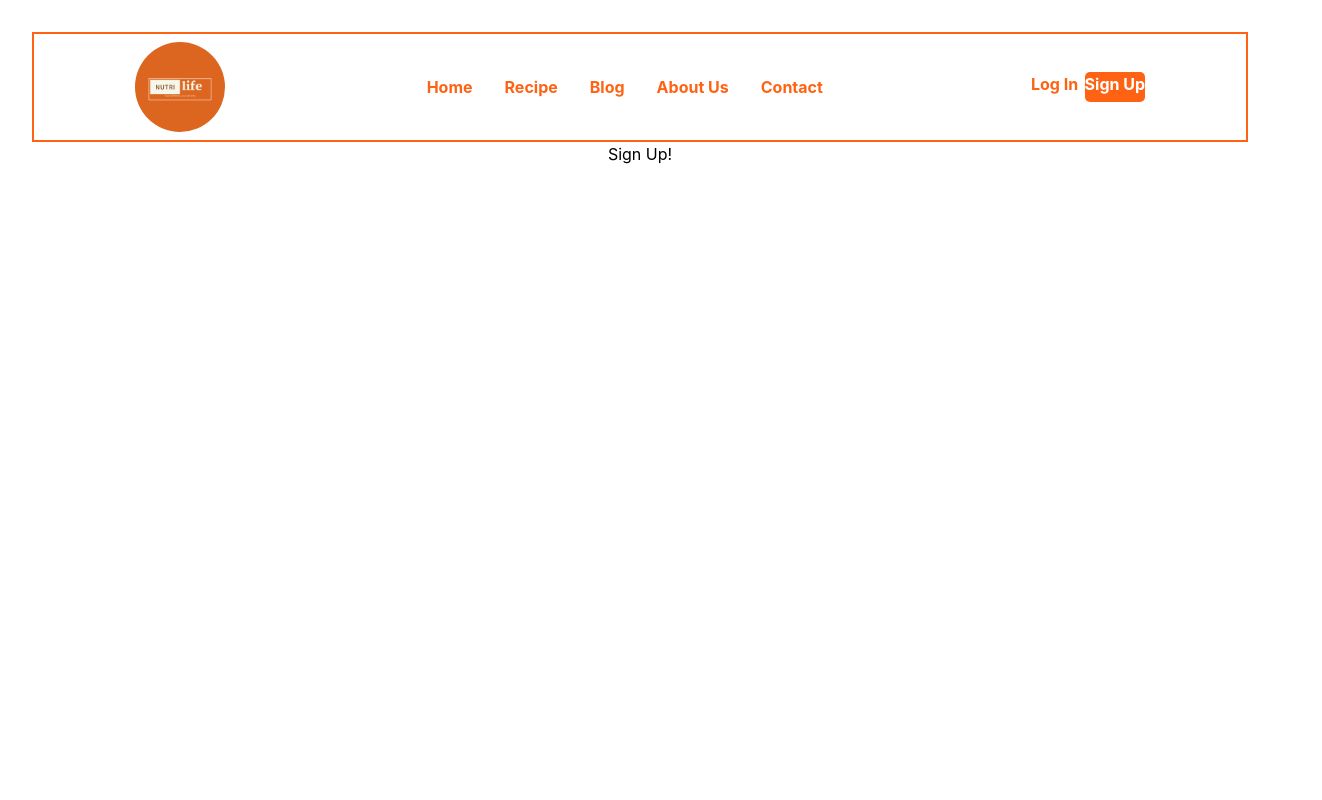
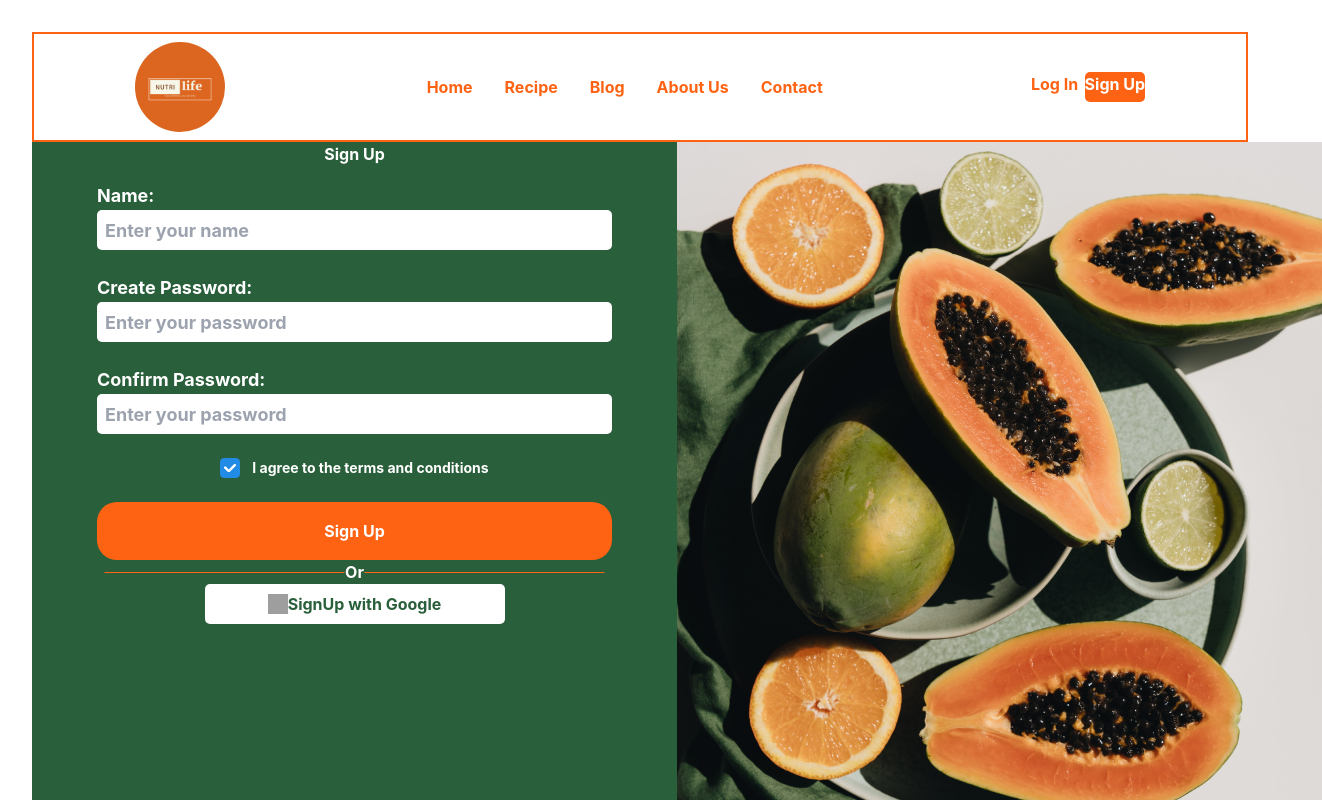
Before and after one commit to Yesigomwe/NutriLife, a React (Vite) app in the folder NutriLife/: page /signup in a window 1280 px wide. Shown: the top 800 px of the page, 1322 px wide, since content can reach past the window. Built offline with nearby package versions, Linux system fonts and the light colour scheme; grey boxes are pictures that could not be loaded.

Commit message:
Create the signup page

```diff
--- a/NutriLife/src/components/SignUp.jsx
+++ b/NutriLife/src/components/SignUp.jsx
@@ -1,3 +1,126 @@
-export function SignUp(){
-    return <h2>Sign Up!</h2>
+/* eslint-disable no-unused-vars */
+import { Checkbox } from "@mantine/core";
+import { useState } from "react";
+
+export function SignUp() {
+  const divider = (
+    <svg
+      width="241"
+      height="1"
+      viewBox="0 0 241 1"
+      fill="none"
+      xmlns="http://www.w3.org/2000/svg"
+    >
+      <path id="Line 10" d="M0.5 0.5H240.5" stroke="#FE6314" />
+    </svg>
+  );
+  const googleLogo = (
+    <img
+      className="w-20 h-20"
+      src="https://s3-alpha-sig.figma.com/img/5703/8ebf/1b35e56e62039b52bd374b4cfc8ef802?Expires=1701648000&Signature=q5wy0jvMpysrrAfYcS~bW5rvB9EgLma812-62~dvFCm0IsRIN-2A1Uy1SwUUZtbHfENMN0KJXHJlFs1eWoGrCc6x~kHN6oxy7sOAQOer7Pm0BgMvgkkGtCtbxg~u2lqfoWCA6x4KDItmGUHRaZ1lNLBid8hVQOD5~vrqfDVCBmsyl5hNk2YoG0wbc3dVC0ZVG6yRsvshb1a2wmvdUgzkWJ0qHkcmz8SOGQeVO2REvzFhrNwpHe-dtI7ii7O5s3udXcI~b1QTjESYSY~ZxuWosFZx0GSqDOhsQWve04sbauBmwYxvoJDUcIuuzXG~n1xlhNl7k7fsx6PATJZXqOVc0A__&Key-Pair-Id=APKAQ4GOSFWCVNEHN3O4"
+    />
+  );
+
+  const [signup, setLogin] = useState(false);
+  const handleClick = () => {
+    setLogin(true);
+  };
+
+  //input
+  const [name, setName] = useState("");
+  const [password, setPassword] = useState("");
+  const [confirmPassword, setConfirmPassword] = useState("");
+  const [error, setError] = useState("");
+
+  const validatePassword = () => {
+    if (password !== confirmPassword) {
+      setError("Passwords do not match.");
+    } else {
+      setError("");
+      alert("Account created successfully!");
+    }
+  };
+
+  return (
+    <div className="w-1290 h-780 flex text-white font-bold items-center">
+      <div className="bg-green w-645 h-780">
+        <h1>Sign Up</h1>
+        <div className="flex flex-col items-center justify-center p-4">
+          <div className="flex justify-start flex-col items-start text-lg">
+            <p className="font-bold">Name:</p>
+            <input
+              className="w-515 rounded-5 px-2 text-black h-40"
+              type="text"
+              placeholder="Enter your name"
+              required
+              id="name"
+              value={name}
+              onChange={(e) => setName(e.target.value)}
+            />
+          </div>
+          <br />
+          <div
+            className="flex justify-start flex-col items-start text-lg"
+            id="email"
+          >
+            <p className="font-bold">Create Password:</p>
+            <input
+              className="w-515 rounded-5 px-2 text-black h-40"
+              type="password"
+              placeholder="Enter your password"
+              required
+              value={password}
+              id="password"
+              onChange={(e) => setPassword(e.target.value)}
+            />
+          </div>
+          {error && <p className="text-red-500 mb-4">{error}</p>}
+
+          <br />
+          <div
+            className="flex justify-start flex-col items-start text-lg"
+            id="email"
+          >
+            <p className="font-bold">Confirm Password:</p>
+            <input
+              className="w-515 rounded-5 px-2 text-black h-40"
+              type="password"
+              placeholder="Enter your password"
+              required
+              value={confirmPassword}
+              id="confirmPassword"
+              onChange={(e) => setConfirmPassword(e.target.value)}
+            />
+          </div>
+          <br />
+          <Checkbox
+            defaultChecked
+            label="I agree to the terms and conditions"
+          />
+          <br />
+
+          <button
+            type="button"
+            className="w-515 h-58 bg-[#FE6314] rounded-20 text-white font-bold"
+            onClick={validatePassword}
+          >
+            Sign Up
+          </button>
+          <span className="flex flex-row items-center">
+            {divider} <p>Or</p> {divider}
+            <hr />
+          </span>
+          <button
+            type="button"
+            className="w-300 h-40 bg-white rounded-5 text-[#2A5F3B] flex justify-center items-center font-bold px-8"
+          >
+            {googleLogo}SignUp with Google
+          </button>
+        </div>
+      </div>
+      <div className=" image w-645 h-780">
+        <img src="src/assets/signup.png" alt="signup" />
+      </div>
+    </div>
+  );
 }
```
Also changed, not shown: NutriLife/src/assets/signup.png (added).
